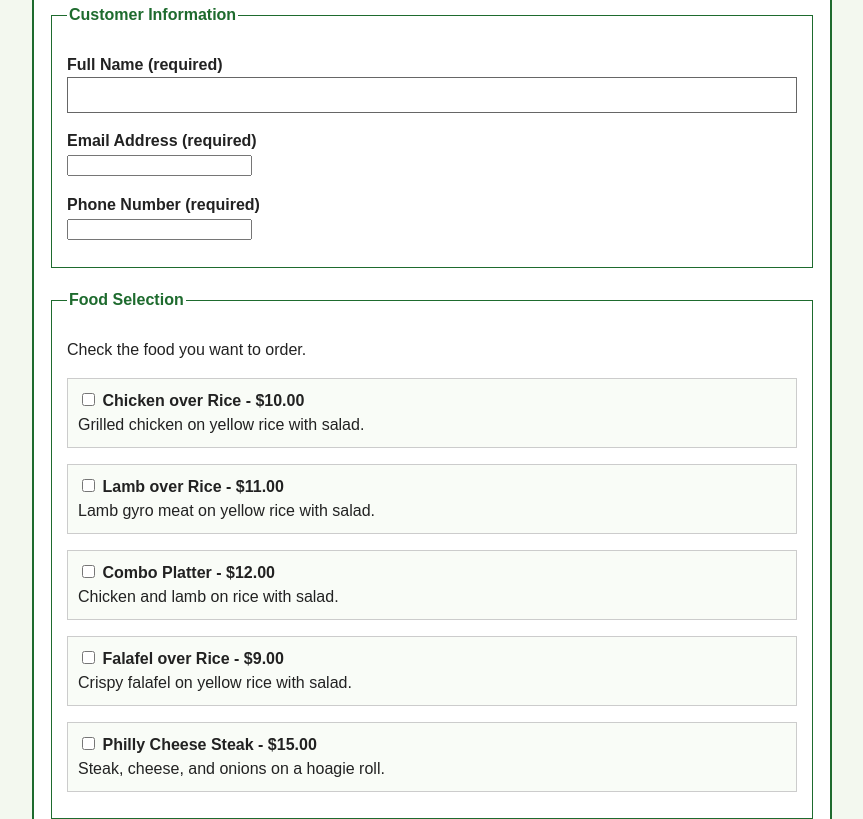
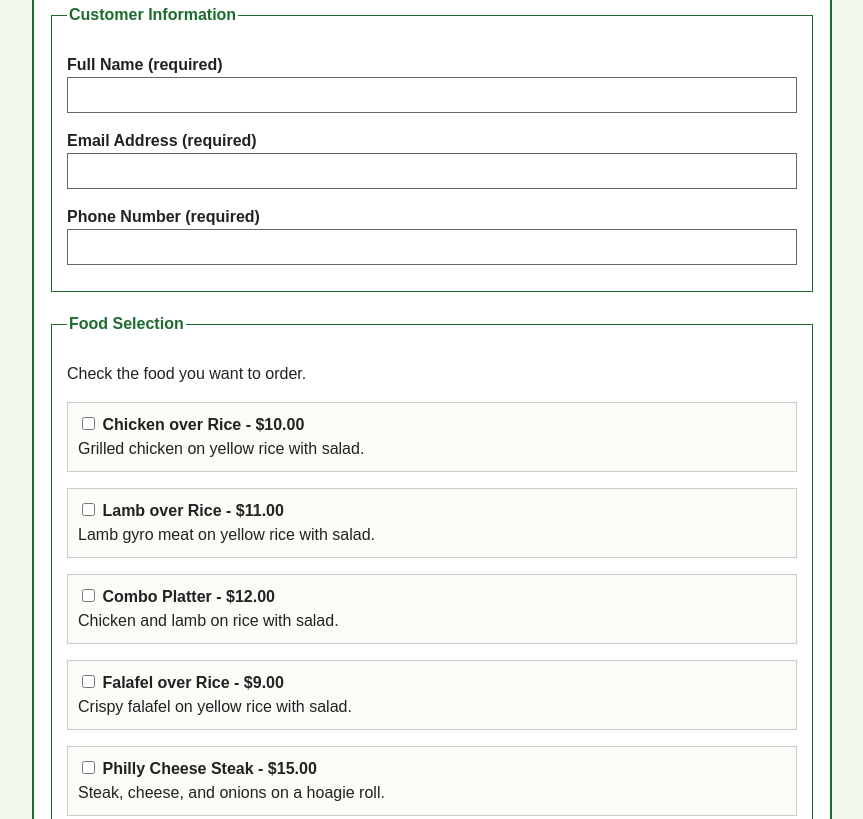
Before and after one commit to aseelibrahim100-glitch/week9assignment, a plain HTML site: page index.html in a window 1280 px wide. Shown: the part 884-1703 px from the top of the page, without its empty margins (208-1071 px from the left). Drawn offline with Linux system fonts and the light colour scheme.

Commit message:
Refactor CSS styles for improved structure

```diff
--- a/css/styles.css
+++ b/css/styles.css
@@ -79,6 +79,10 @@ label {
 }
 
 input[type="text"],
+input[type="email"],
+input[type="tel"],
+input[type="date"],
+input[type="time"],
 select,
 textarea {
     width: 100%;
```
